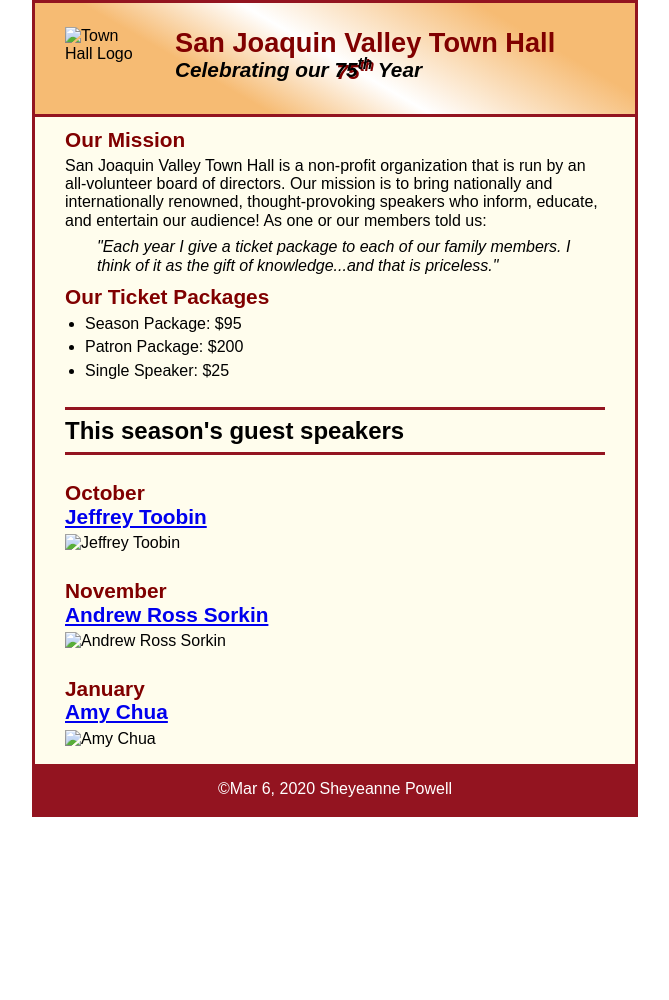
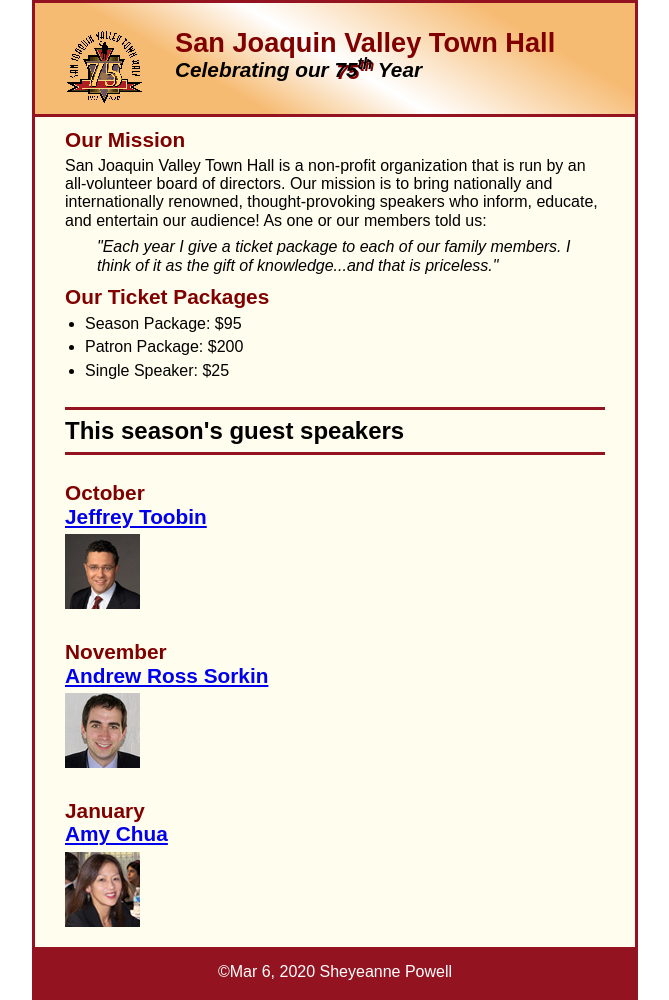
Before and after one commit to srp236/A11, a plain HTML site: page index.html in a window 1280 px wide. Shown: the whole page, without its empty margins (305-974 px from the left). Before the commit the page ends 817 px from the top, so only its background shows below. Drawn offline with nearby package versions, Linux system fonts and the light colour scheme; files that its build step writes are made by us from their sources.

Commit message:
Update index.html

```diff
--- a/index.html
+++ b/index.html
@@ -4,14 +4,14 @@
 <head>
 	<meta charset="utf-8">
 	<title>San Joaquin Valley Town Hall</title>
-	<link rel="shortcut icon" href="images/favicon.ico">
-	<link rel="stylesheet" href="styles/normalize.css">
-	<link rel="stylesheet" href="styles/main.css">
+	<link rel="shortcut icon" href="favicon.ico">
+	<link rel="stylesheet" href="normalize.css">
+	<link rel="stylesheet" href="main.css">
 </head>
 
 <body>
 	<header>
-		<img src="./images/town_hall_logo.gif" alt="Town Hall Logo" style="width:80px;height:80px;">
+		<img src="town_hall_logo.gif" alt="Town Hall Logo" style="width:80px;height:80px;">
 		<h2>San Joaquin Valley Town Hall</h2>
 		<h3>Celebrating our <em class="shadow">75<sup>th</sup></em> Year</h3>
 	</header>
@@ -26,12 +26,12 @@
 			<li>Single Speaker: $25</li>
 		</ul>
 		<h1>This season's guest speakers</h1>
-		<h2>October<br><a href="./speakers/toobin.html">Jeffrey Toobin</a></h2>
-		<img src="./images/toobin75.jpg" alt="Jeffrey Toobin" style="width:75px;height:75px;">
-		<h2>November<br><a href="./speakers/sorkin.html">Andrew Ross Sorkin</a></h2>
-		<img src="./images/sorkin75.jpg" alt="Andrew Ross Sorkin" style="width:75px;height:75px">
-		<h2>January<br><a href="./speakers/chua.html">Amy Chua</a></h2>
-		<img src="./images/chua75.jpg" alt="Amy Chua" style="width:75px;height:75px;">
+		<h2>October<br><a href="toobin.html">Jeffrey Toobin</a></h2>
+		<img src="toobin75.jpg" alt="Jeffrey Toobin" style="width:75px;height:75px;">
+		<h2>November<br><a href="sorkin.html">Andrew Ross Sorkin</a></h2>
+		<img src="sorkin75.jpg" alt="Andrew Ross Sorkin" style="width:75px;height:75px">
+		<h2>January<br><a href="chua.html">Amy Chua</a></h2>
+		<img src="chua75.jpg" alt="Amy Chua" style="width:75px;height:75px;">
 	</main>
 	<footer>
 		<p>&#169;Mar 6, 2020 Sheyeanne Powell</p>
```
